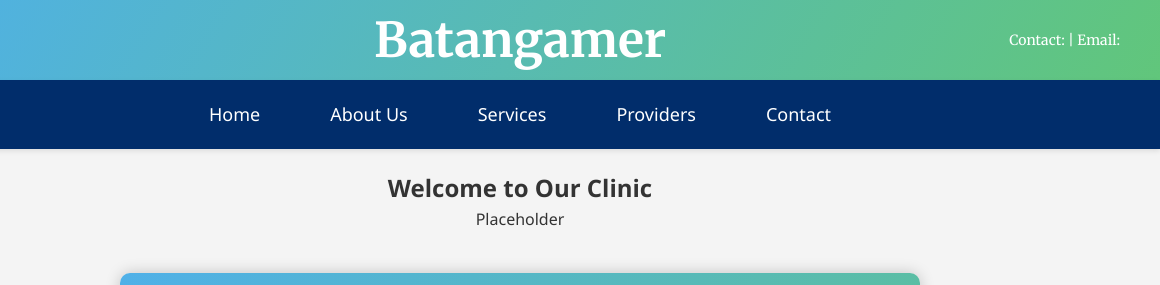
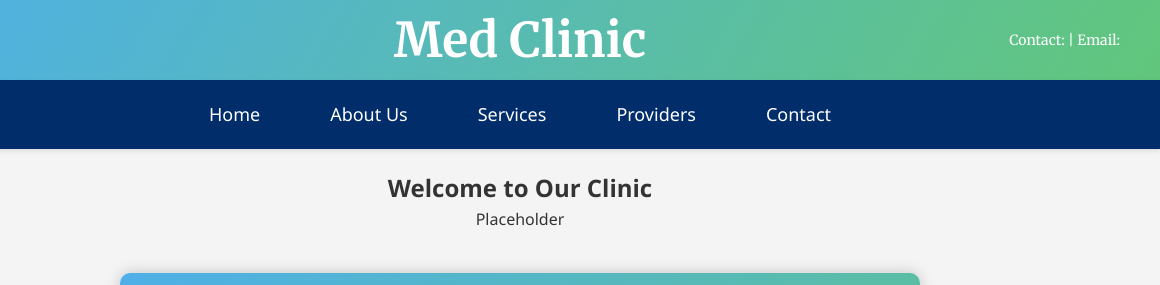
Before and after one commit to bnchrstn/Medical-Clinic-Proj, a plain HTML site: page index.html in a window 1280 px wide. Shown: the top 285 px of the page, 120-1280 px from the left. Drawn offline with Linux system fonts and the light colour scheme; a web font is replaced by a local one.

Commit message:
h1 changed to med clinic

```diff
--- a/index.html
+++ b/index.html
@@ -18,7 +18,7 @@
     <header>
         <div class="header-content">
             <div class="clinic-name">
-                <h1>Batangamer</h1>
+                <h1>Med Clinic</h1>
             </div>
             <div class="social-media-icons">
                 <a href="#" class="social-icon" title="Facebook">
```
